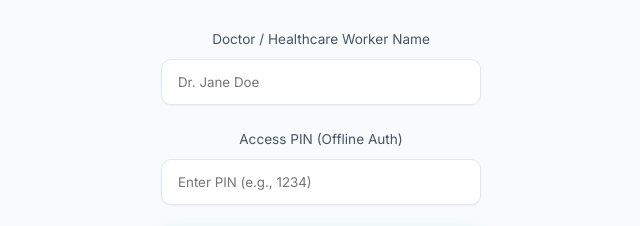
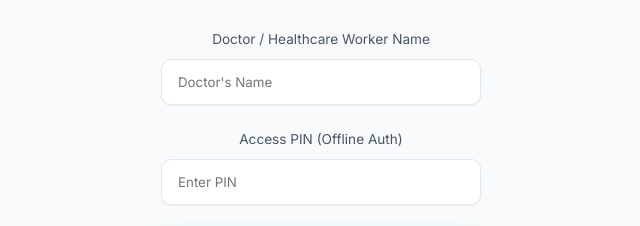
Before and after one commit to pepperoni-2-0/Project-X, a website: page public/index.html in a window 1280 px wide. Shown: the part 305-531 px from the top of the page, 319-959 px from the left. Drawn offline with Linux system fonts and the light colour scheme; no server answers.

Commit message:
Updated UI

```diff
--- a/public/index.html
+++ b/public/index.html
@@ -51,11 +51,11 @@
       <form id="login-form">
         <div class="input-group">
           <label>Doctor / Healthcare Worker Name</label>
-          <input type="text" id="login-name" placeholder="Dr. Jane Doe" required>
+          <input type="text" id="login-name" placeholder="Doctor's Name" required>
         </div>
         <div class="input-group">
           <label>Access PIN (Offline Auth)</label>
-          <input type="password" id="login-pin" placeholder="Enter PIN (e.g., 1234)" required>
+          <input type="password" id="login-pin" placeholder="Enter PIN" required>
         </div>
         <button type="submit" class="btn btn-primary btn-block">Enter Platform</button>
       </form>
```
